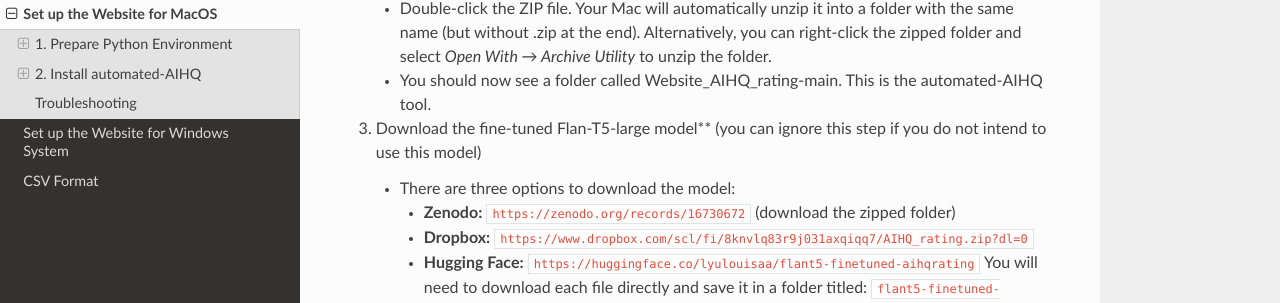
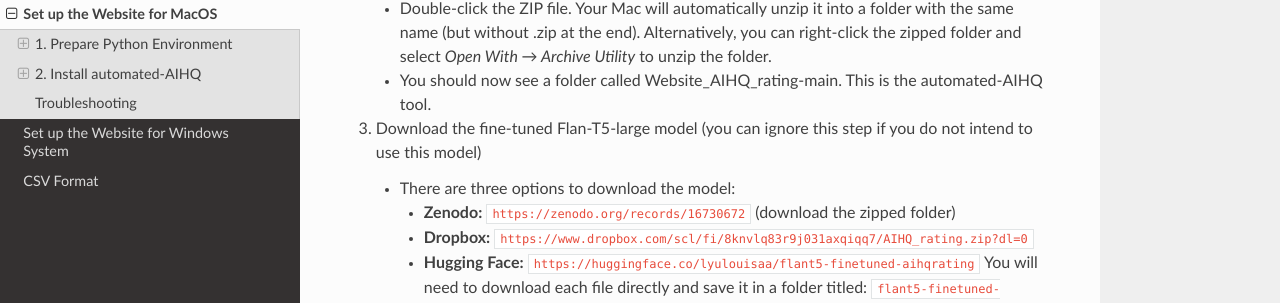
Before and after one commit to lyulouisa/Website_AIHQ_rating, a Sphinx documentation site: the page built from docs/source/mac.rst, in a window 1280 px wide and 900 px high, scrolled down 1678 px. Shown: the part 139-442 px from the top of the window. Built offline with Sphinx 7.4.7 and the Read the Docs theme 3.1.0, drawn with Linux system fonts in a browser that asks for light colours.

Commit message:
Update mac.rst

```diff
--- a/docs/source/mac.rst
+++ b/docs/source/mac.rst
@@ -86,7 +86,7 @@
    - Double-click the ZIP file. Your Mac will automatically unzip it into a folder with the same name (but without .zip at the end). Alternatively, you can right-click the zipped folder and select *Open With → Archive Utility* to unzip the folder.
    - You should now see a folder called Website_AIHQ_rating-main. This is the automated-AIHQ tool.
 
-3. Download the fine-tuned Flan-T5-large model** (you can ignore this step if you do not intend to use this model)
+3. Download the fine-tuned Flan-T5-large model (you can ignore this step if you do not intend to use this model)
 
    - There are three options to download the model:
 
@@ -149,7 +149,7 @@
 
        python main.py
 
-2. **Model folder not found**
+2. Model folder not found
 
    Double-check that flant5-large-finetuned is inside your website folde e.g.:
 
```
